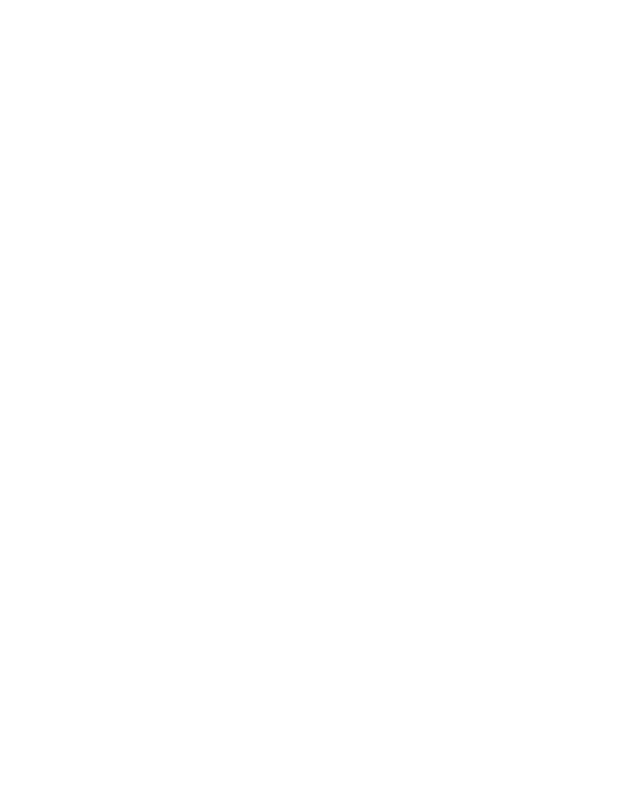
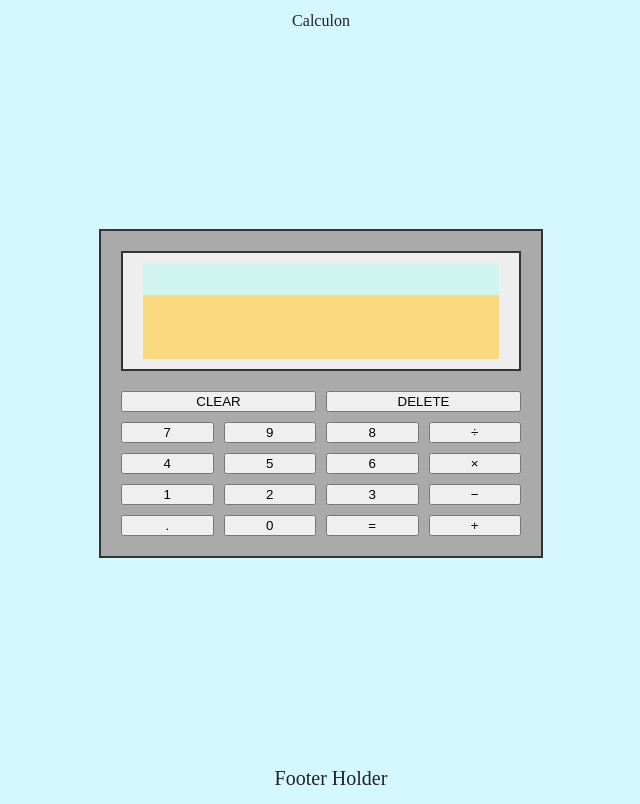
Before and after one commit to Cwarcup/Calculator, a plain HTML site: page index.html in a window 1280 px wide. Shown: the whole page, without its empty margins (319-959 px from the left). Drawn offline with Linux system fonts and the light colour scheme.

Commit message:
Outline created

```diff
--- a/index.html
+++ b/index.html
@@ -6,8 +6,43 @@
 	<meta name="viewport" content="width=device-width, initial-scale=1.0">
 	<title>Calculator</title>
 	<link rel="stylesheet" href="style.css">
+	<script type="text/javascript" defer="defer" src="java.js"></script>
 </head>
 <body>
+	<div class = 'title'>Calculon</div>
+	<div class = 'main'>
+		<div class = 'calculator'>
+			<div class = 'screen'>
+				<div class = 'screen-last' id = 'lastOperationScreen'></div>
+				<div class = 'screen-current' id = 'currentOperationScreen'></div>
+			</div>
+			<div class = 'buttons-grid'>
+				<button class = 'btn span-2' id = 'clear-btn'>CLEAR</button>
+				<button class = 'btn span-2' id = 'delete-btn'>DELETE</button>
+				<button class = 'btn number'>7</button>
+				<button class = 'btn number'>9</button>
+				<button class = 'btn number'>8</button>
+				<button class = 'btn operator'>÷</button>
+				<button class = 'btn number'>4</button>
+				<button class = 'btn number'>5</button>
+				<button class = 'btn number'>6</button>
+				<button class = 'btn operator' id='multiply-btn'>×</button>
+				<button class = 'btn number'>1</button>
+				<button class = 'btn number'>2</button>
+				<button class = 'btn number'>3</button>
+				<button class = 'btn operator'>−</button>
+				<button class = 'btn number'>.</button>
+				<button class = 'btn number'>0</button>
+				<button class = 'btn' id = 'equal-btn'>=</button>
+				<button class = 'btn operator'>+</button>
+
+			</div>
+
+		</div>
+
+
+	</div>
+	<div class = 'footer'>Footer Holder</div>
 
 </body>
 </html>
--- a/style.css
+++ b/style.css
@@ -0,0 +1,93 @@
+:root {
+  --background: #d5f7ff;
+  --font: #222;
+  --border: #333;
+  --screen: #eee;
+  --calculator: #aaa;
+  --btn: #eee;
+  --btn-hover: #ddd;
+  --btn-active: #ccc;
+  --btn-red: #faa;
+  --btn-red-hover: rgb(160, 238, 153);
+  --btn-red-active: rgb(136, 221, 207);
+  --btn-blue: #aaf;
+  --btn-blue-hover: #99e;
+  --btn-blue-active: #88d;
+}
+
+html {
+  /* footer support */
+  position: relative;
+  min-height: 100%;
+}
+
+body {
+  background-color: var(--background);
+  color: var(--font);
+  line-height: 1.6;
+  /* footer support */
+  margin-bottom: 100px;
+}
+
+.main {
+  display: flex;
+  align-items: center;
+  justify-content: center;
+  height: 75vh;
+  min-height: 500px;
+  padding: 10px;
+  margin-top: 50px;
+}
+
+.title {
+  text-align: center;
+}
+
+.calculator {
+  width: 400px;
+  border: 2px var(--border) solid;
+  padding: 20px;
+  background-color: var(--calculator);
+}
+
+.screen {
+  padding: 10px 20px;
+  border: 2px var(--border) solid;
+  margin-bottom: 20px;
+  background-color: var(--screen);
+}
+
+.screen-last {
+  min-height: 32px;
+  font-size: 20px;
+  background: rgba(206, 245, 238, 0.932);
+}
+
+.screen-current {
+  min-height: 64px;
+  font-size: 40px;
+  background: rgba(255, 213, 99, 0.801);
+}
+
+.buttons-grid {
+  display: grid;
+  grid-template-columns: repeat(4, 1fr);
+  grid-gap: 10px;
+}
+
+.span-2 {
+  grid-column: span 2;
+}
+
+.footer {
+  position: absolute;
+  bottom: 0;
+  left: 0;
+  display: flex;
+  align-items: center;
+  justify-content: center;
+  gap: 10px;
+  width: 100%;
+  padding: 10px;
+  font-size: 20px;
+}
```
